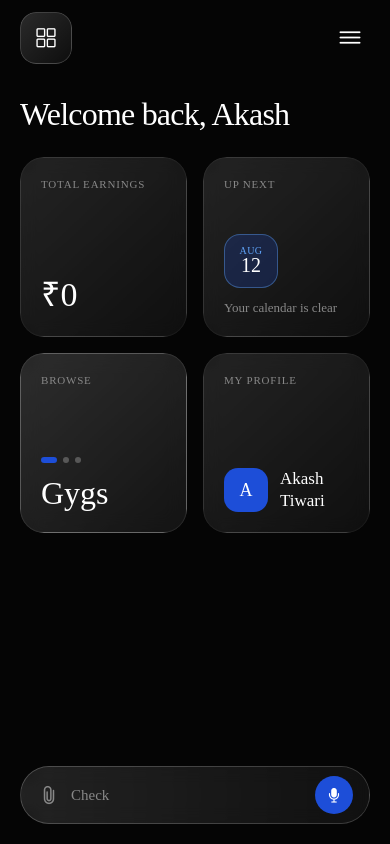
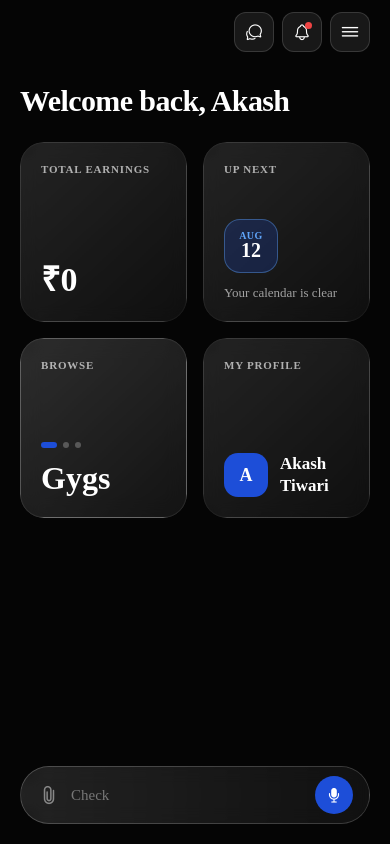
Before and after one commit to nextgigdotcom/gygs-app, a React Native app: screen / in a window 390 px wide. Built offline with nearby package versions, Linux system fonts and the light colour scheme.

Commit message:
fix: Update DashboardScreen top header (remove left box, add top-right Chats, Notifications, and Menu buttons)

```diff
--- a/src/screens/DashboardScreen.js
+++ b/src/screens/DashboardScreen.js
@@ -67,25 +67,30 @@ export default function DashboardScreen({ onNavigateBrowse }) {
       {/* Main Content Area */}
       <View style={styles.content}>
 
-        {/* Top Header Bar */}
+        {/* Top Header Bar (No square box on left, 3 icon buttons on right: Chats, Notifications, Menu) */}
         <View style={styles.header}>
-          <TouchableOpacity activeOpacity={0.8} style={styles.appGridBtnWrapper}>
-            <LinearGradient
-              colors={['rgba(255, 255, 255, 0.15)', 'rgba(255, 255, 255, 0.04)']}
-              start={{ x: 0, y: 0 }}
-              end={{ x: 1, y: 1 }}
-              style={styles.appGridBtn}
-            >
-              <Ionicons name="grid-outline" size={22} color="#ffffff" />
-            </LinearGradient>
-          </TouchableOpacity>
+          <View /> {/* Empty left side */}
 
-          <TouchableOpacity activeOpacity={0.8} style={styles.menuBtn}>
-            <Ionicons name="menu-outline" size={28} color="#ffffff" />
-          </TouchableOpacity>
+          <View style={styles.headerRightRow}>
+            {/* Direct Chats Button */}
+            <TouchableOpacity activeOpacity={0.8} style={styles.headerIconBtn}>
+              <Ionicons name="chatbubbles-outline" size={18} color="#ffffff" />
+            </TouchableOpacity>
+
+            {/* Notifications Button */}
+            <TouchableOpacity activeOpacity={0.8} style={styles.headerIconBtn}>
+              <Ionicons name="notifications-outline" size={18} color="#ffffff" />
+              <View style={styles.notifBadgeDot} />
+            </TouchableOpacity>
+
+            {/* Hamburger Menu Button */}
+            <TouchableOpacity activeOpacity={0.8} style={styles.headerIconBtn}>
+              <Ionicons name="menu-outline" size={22} color="#ffffff" />
+            </TouchableOpacity>
+          </View>
         </View>
 
-        {/* Welcome Header (Matching Browse Screen Bold Airbnb Cereal Typography) */}
+        {/* Welcome Header */}
         <Text style={styles.welcomeTitle}>Welcome back, Akash</Text>
 
         {/* 2x2 Grid of Liquid White Glass Gradient Cards with Blue Accents */}
@@ -198,7 +203,7 @@ export default function DashboardScreen({ onNavigateBrowse }) {
 
             <TextInput
               placeholder={placeholderText}
-              placeholderTextColor="#888888"
+              placeholderTextColor="#777777"
               value={chatInput}
               onChangeText={setChatInput}
               style={styles.inputField}
@@ -231,29 +236,37 @@ const styles = StyleSheet.create({
     alignItems: 'center',
     marginBottom: 32,
   },
-  appGridBtnWrapper: {
-    borderRadius: 16,
-    overflow: 'hidden',
+  headerRightRow: {
+    flexDirection: 'row',
+    alignItems: 'center',
+    gap: 8,
   },
-  appGridBtn: {
-    width: 52,
-    height: 52,
-    borderRadius: 16,
+  headerIconBtn: {
+    width: 40,
+    height: 40,
+    borderRadius: 12,
+    backgroundColor: 'rgba(255, 255, 255, 0.08)',
     borderWidth: 1,
-    borderColor: 'rgba(255, 255, 255, 0.18)',
+    borderColor: 'rgba(255, 255, 255, 0.14)',
     justifyContent: 'center',
     alignItems: 'center',
   },
-  menuBtn: {
-    padding: 6,
+  notifBadgeDot: {
+    position: 'absolute',
+    top: 9,
+    right: 9,
+    width: 7,
+    height: 7,
+    borderRadius: 3.5,
+    backgroundColor: '#ef4444',
   },
   welcomeTitle: {
     color: '#ffffff',
-    fontSize: 32,
+    fontSize: 30,
     fontFamily: 'AirbnbCereal-Bold',
-    letterSpacing: -0.8,
+    fontWeight: '700',
+    letterSpacing: -0.6,
     marginBottom: 24,
-    includeFontPadding: false,
   },
   gridContainer: {
     flexDirection: 'row',
@@ -282,12 +295,12 @@ const styles = StyleSheet.create({
     backgroundColor: 'rgba(255, 255, 255, 0.02)',
   },
   cardHeaderLabel: {
-    color: '#888888',
+    color: 'rgba(255, 255, 255, 0.65)',
     fontSize: 11,
     fontFamily: 'AirbnbCereal-Bold',
+    fontWeight: '700',
     letterSpacing: 0.8,
     textTransform: 'uppercase',
-    includeFontPadding: false,
   },
   cardBottomSection: {
     justifyContent: 'flex-end',
@@ -296,7 +309,7 @@ const styles = StyleSheet.create({
     color: '#ffffff',
     fontSize: 34,
     fontFamily: 'AirbnbCereal-Bold',
-    includeFontPadding: false,
+    fontWeight: '700',
   },
   upNextSection: {
     justifyContent: 'flex-end',
@@ -316,21 +329,20 @@ const styles = StyleSheet.create({
     color: '#60A5FA',
     fontSize: 10,
     fontFamily: 'AirbnbCereal-Bold',
+    fontWeight: '700',
     letterSpacing: 0.5,
-    includeFontPadding: false,
   },
   dateDayTextWhite: {
     color: '#ffffff',
     fontSize: 20,
     fontFamily: 'AirbnbCereal-Bold',
+    fontWeight: '700',
     marginTop: -2,
-    includeFontPadding: false,
   },
   calendarSubtext: {
-    color: '#888888',
+    color: 'rgba(255, 255, 255, 0.6)',
     fontSize: 13,
-    fontFamily: 'AirbnbCereal-Medium',
-    includeFontPadding: false,
+    fontFamily: 'AirbnbCereal-Book',
   },
   browseSection: {
     justifyContent: 'flex-end',
@@ -355,7 +367,7 @@ const styles = StyleSheet.create({
     color: '#ffffff',
     fontSize: 32,
     fontFamily: 'AirbnbCereal-Bold',
-    includeFontPadding: false,
+    fontWeight: '700',
   },
   profileSection: {
     flexDirection: 'row',
@@ -374,7 +386,7 @@ const styles = StyleSheet.create({
     color: '#ffffff',
     fontSize: 18,
     fontFamily: 'AirbnbCereal-Bold',
-    includeFontPadding: false,
+    fontWeight: '700',
   },
   profileNameContainer: {
     flex: 1,
@@ -383,8 +395,8 @@ const styles = StyleSheet.create({
     color: '#ffffff',
     fontSize: 17,
     fontFamily: 'AirbnbCereal-Bold',
+    fontWeight: '700',
     lineHeight: 22,
-    includeFontPadding: false,
   },
   bottomBarContainer: {
     paddingHorizontal: 20,
@@ -412,7 +424,6 @@ const styles = StyleSheet.create({
     color: '#ffffff',
     fontSize: 15,
     fontFamily: 'AirbnbCereal-Book',
-    includeFontPadding: false,
   },
   micBtnBlue: {
     width: 38,
```
